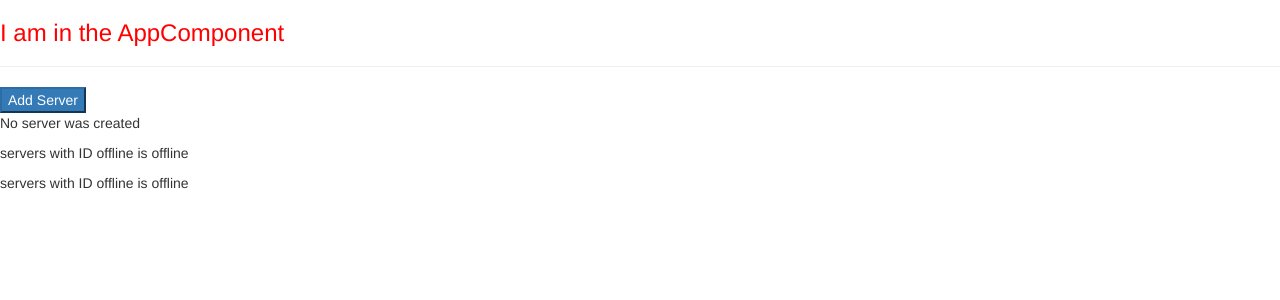
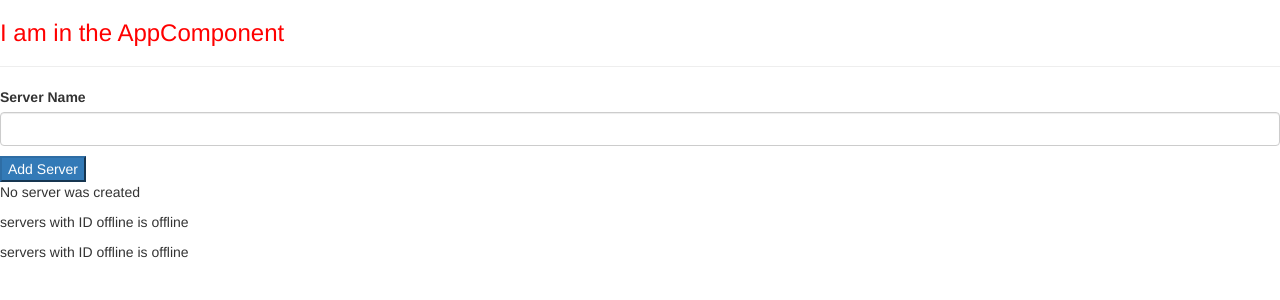
Before and after one commit to esegurob/DanielAngularPractice, an Angular app in the folder first-app/: page / in a window 1280 px wide. Shown: the top 300 px of the page. Built offline with nearby package versions, Linux system fonts and the light colour scheme.

Commit message:
WORKING with passing and using event binding

```diff
--- a/first-app/src/app/servers/servers.component.html
+++ b/first-app/src/app/servers/servers.component.html
@@ -1,4 +1,9 @@
-
+<label> Server Name</label>
+<input
+  type="text"
+  class="form-control"
+  (input)="onUpdateServerName($event)">
+<p>{{serverName}}</p>
 <button
   class="btn-primary"
  [disabled]="!allowNewServer"
--- a/first-app/src/app/servers/servers.component.ts
+++ b/first-app/src/app/servers/servers.component.ts
@@ -11,6 +11,7 @@
 export class ServersComponent implements OnInit {
   allowNewServer = false;
   serverCreationStatus = 'No server was created';
+  serverName = '';
 
   constructor() {
     setTimeout(() => {
@@ -24,4 +25,9 @@
     onCreateServer(){
     this.serverCreationStatus = 'Server created!';
   }
+
+    onUpdateServerName(event: Event){
+    this.serverName = (<HTMLInputElement>event.target).value;
+
+    }
 }
```
